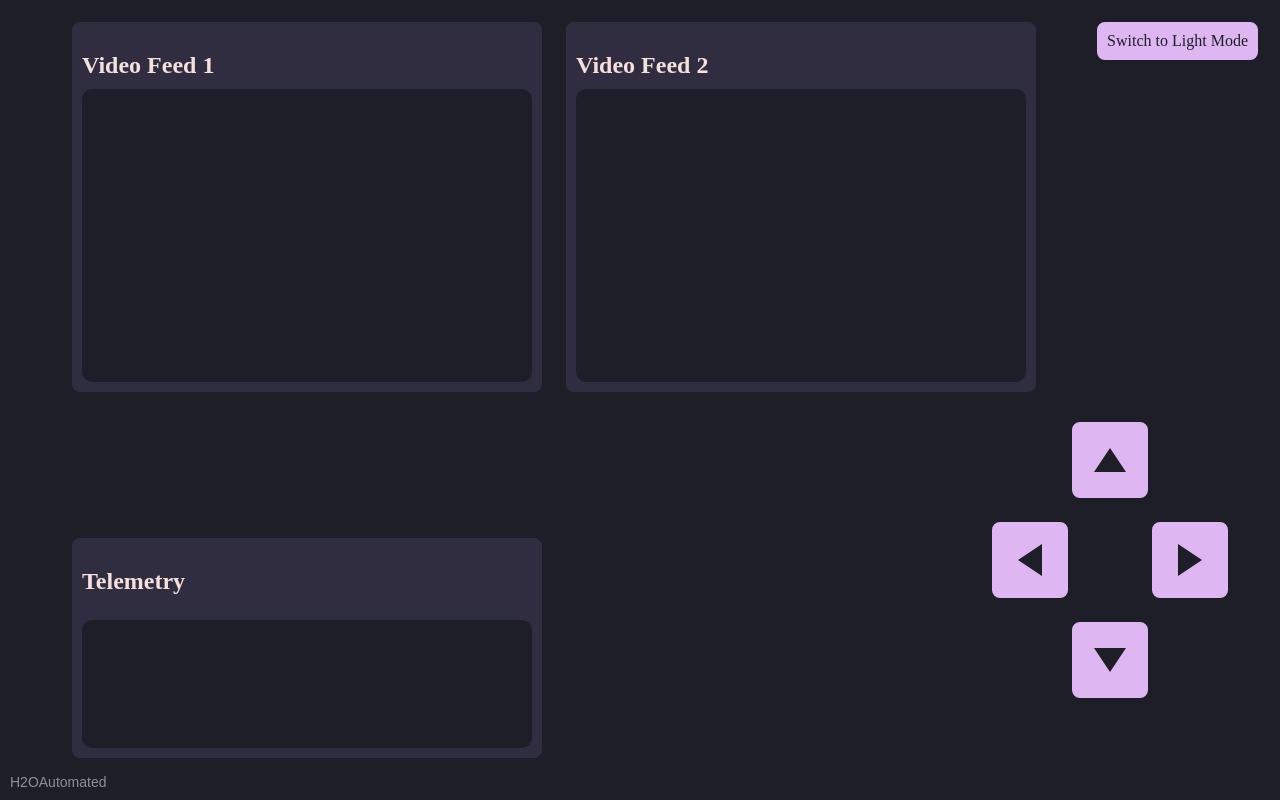
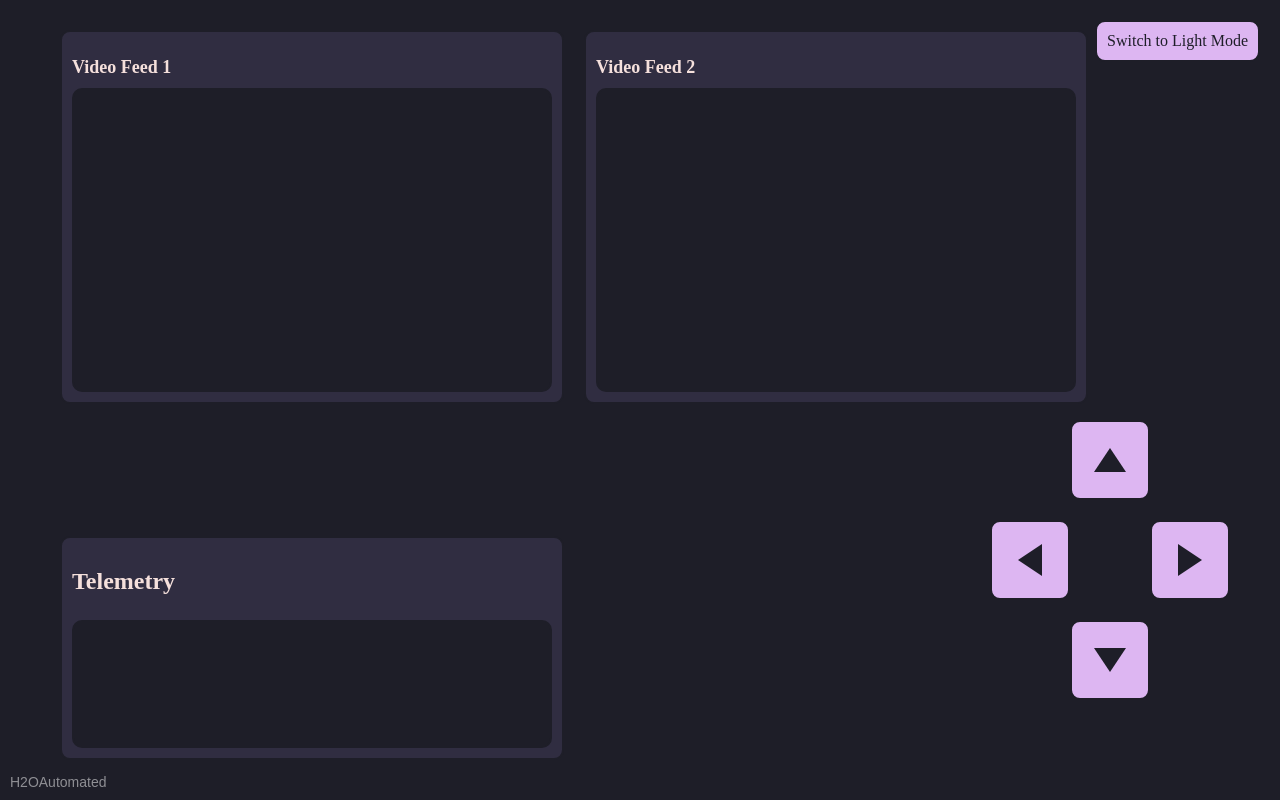
Before and after one commit to RedddFoxxyy/h2oautomated_website, a Django app: page / in a window 1280 px wide. Run offline with Django 5.2, Linux system fonts and the light colour scheme.

Commit message:
Update home.html

```diff
--- a/templates/home.html
+++ b/templates/home.html
@@ -47,11 +47,11 @@
         .parent-box {
             position: fixed;
             bottom: 40px;
-            left: 70px;
+            left: 60px;
             border: 2px solid #1E1E28;
             padding: 10px;
             background-color: #302D41; /* Default background */
-            width: 450px; /* Increased width */
+            width: 480px; /* Increased width */
             height: 200px; /* Increased height */
             display: flex;
             flex-direction: column;
@@ -132,8 +132,8 @@
         .video-container {
             display: flex;
             position: fixed;
-            top: 20px;
-            left: 70px; /* Shifted to the right by 50 pixels */
+            top: 30px;
+            left: 60px; /* Shifted to the right by 50 pixels */
             gap: 20px;
         }
 
@@ -141,7 +141,7 @@
             border: 2px solid #1E1E28;
             padding: 10px;
             background-color: #302D41; /* Default background */
-            width: 450px; /* Adjusted width */
+            width: 480px; /* Adjusted width */
             height: 350px; /* Adjusted height */
             display: flex;
             flex-direction: column;
@@ -151,6 +151,7 @@
 
         .video-heading {
             color: #F5E0DC; /* Default text color */
+            font-size: 18px;
             margin-bottom: 10px;
             transition: color 0.3s;
         }
```
